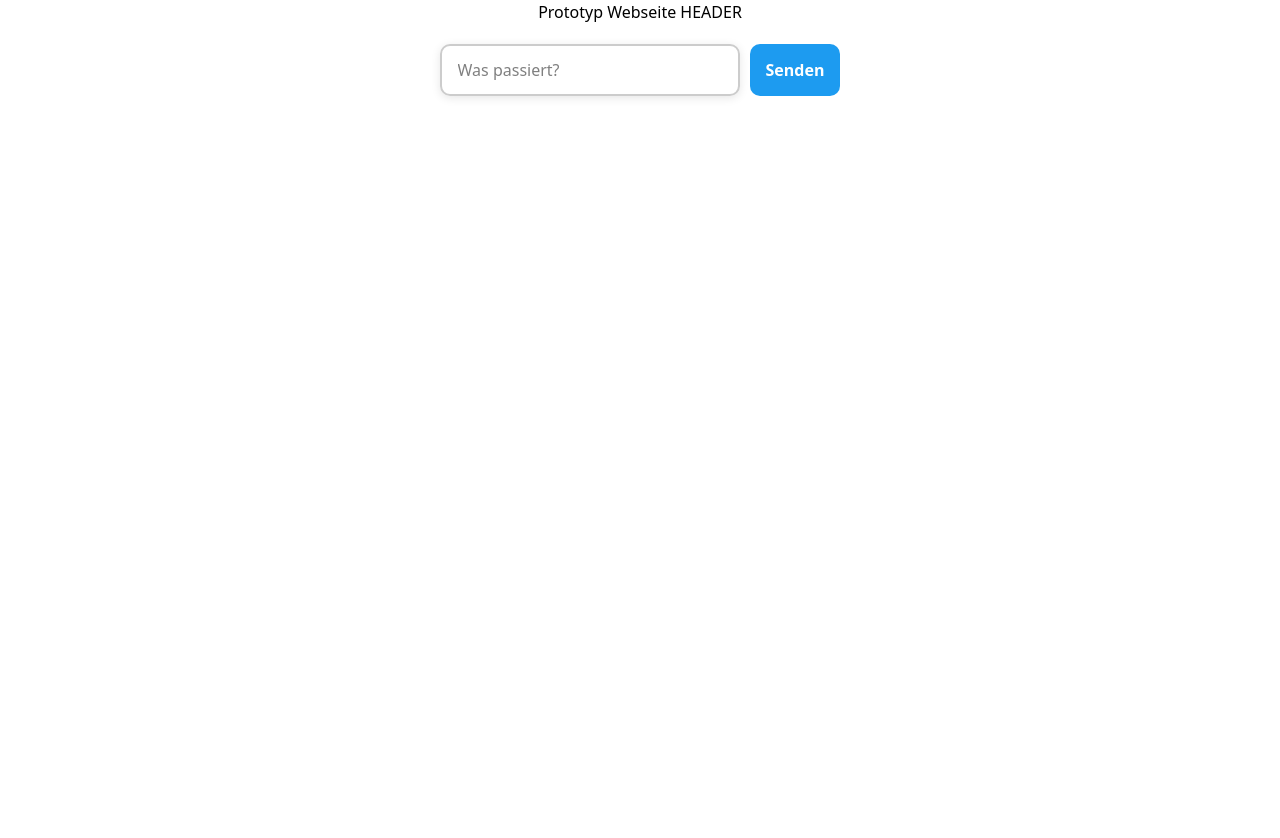
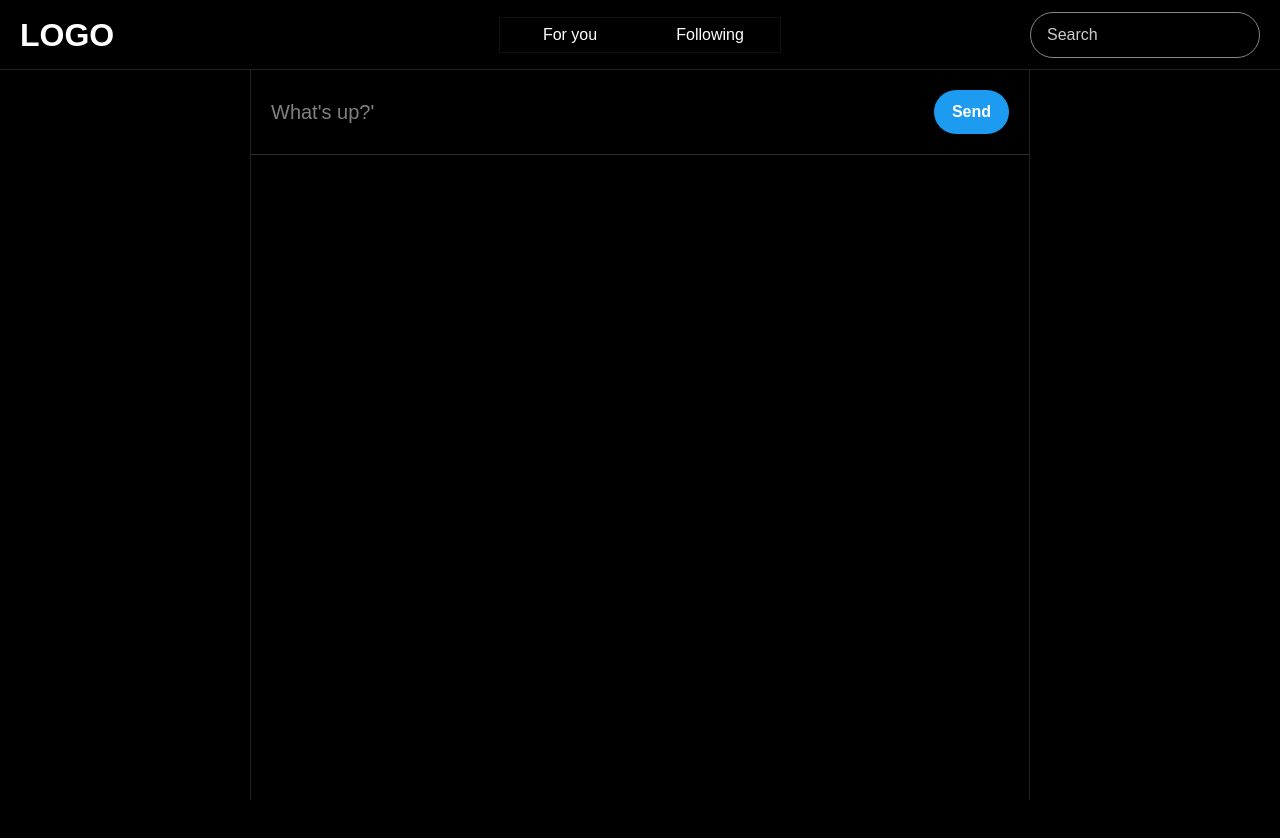
Before and after one commit to Pr1sm5/tb-social-media, a Next.js app: page / in a window 1280 px wide. Shown: the top 838 px of the page. Before the commit the page ends 800 px from the top, so only its background shows below. Built offline with nearby package versions, Linux system fonts and the light colour scheme.

Commit message:
Update 02
Design angepasst
Post haben nun
- Profilbild
- Username
-name
Und können gelöscht werden

Heade angepasst

```diff
--- a/app/components/TextInputComponent.tsx
+++ b/app/components/TextInputComponent.tsx
@@ -22,12 +22,12 @@ export default function Texteingabefeld({
         type="text"
         value={text}
         onChange={(e) => setText(e.target.value)}
-        placeholder="Was passiert?"
+        placeholder="What's up?'"
         style={inputStyle}
       />
 
       <button onClick={handleSend} style={buttonStyle}>
-        Senden
+        Send
       </button>
     </div>
   );
@@ -36,27 +36,38 @@ export default function Texteingabefeld({
 //CSS
 const containerStyle: React.CSSProperties = {
   display: "flex",
-  gap: "10px",
-  justifyContent: "center",
-  marginTop: "20px",
+  alignItems: "center",
+
+  padding: "20px",
+
+  borderBottom: "1px solid #2f2f2f",
+
+  width: "100%",
 };
 
 const inputStyle: React.CSSProperties = {
-  padding: "12px 16px",
-  fontSize: "16px",
-  border: "2px solid #ccc",
-  borderRadius: "10px",
+  flex: 1,
+
+  background: "transparent",
+  color: "white",
+
+  border: "none",
+
+  fontSize: "20px",
+
   outline: "none",
-  width: "300px",
-  boxShadow: "0 2px 10px rgba(0,0,0,0.1)",
 };
 
 const buttonStyle: React.CSSProperties = {
-  padding: "12px 16px",
-  borderRadius: "10px",
+  padding: "10px 18px",
+
   border: "none",
-  cursor: "pointer",
+  borderRadius: "999px",
+
   backgroundColor: "#1d9bf0",
   color: "white",
+
   fontWeight: "bold",
+
+  cursor: "pointer",
 };
--- a/app/components/TextOutputComponent.tsx
+++ b/app/components/TextOutputComponent.tsx
@@ -1,16 +1,89 @@
-//Feld wo eingegebener Text angezeigt wird
-export default function TextOutputComponent({ text }: { text: string }) {
+type TextOutputProps = {
+  text: string;
+  name: string;        // z.B. "Max Mustermann"
+  username: string;    // z.B. "username123"
+  onDelete: () => void;
+};
+
+export default function TextOutputComponent({
+  text,
+  name,
+  username,
+  onDelete,
+}: TextOutputProps) {
   return (
-    <div style={post}>
-      {text}
+    <div style={containerStyle}>
+      <div style={topRowStyle}>
+        <div style={avatarStyle}>👤</div>
+
+        <div style={userBlockStyle}>
+          <div style={nameStyle}>{name}</div>
+          <div style={handleStyle}>@{username}</div>
+        </div>
+      </div>
+
+      <p style={textStyle}>{text}</p>
+
+      <button onClick={onDelete} style={buttonStyle}>
+        Delete
+      </button>
     </div>
   );
 }
 
-const post = {
-  padding: "12px",
-  border: "1px solid #ddd",
-  borderRadius: "10px",
-  marginBottom: "10px",
-  background: "#fff",
+const containerStyle: React.CSSProperties = {
+  width: "100%",
+  padding: "18px 20px",
+  borderBottom: "1px solid #2f2f2f",
+  color: "white",
+  display: "flex",
+  flexDirection: "column",
+  gap: "12px",
 };
+
+const topRowStyle: React.CSSProperties = {
+  display: "flex",
+  alignItems: "center",
+  gap: "12px",
+};
+
+const avatarStyle: React.CSSProperties = {
+  width: "40px",
+  height: "40px",
+  borderRadius: "50%",
+  background: "#333",
+  display: "flex",
+  alignItems: "center",
+  justifyContent: "center",
+  fontSize: "18px",
+  flexShrink: 0,
+};
+
+const userBlockStyle: React.CSSProperties = {
+  display: "flex",
+  flexDirection: "column",
+};
+
+const nameStyle: React.CSSProperties = {
+  color: "white",
+  fontWeight: 600,
+};
+
+const handleStyle: React.CSSProperties = {
+  color: "#888",
+  fontSize: "13px",
+};
+
+const textStyle: React.CSSProperties = {
+  margin: 0,
+};
+
+const buttonStyle: React.CSSProperties = {
+  width: "fit-content",
+  padding: "6px 12px",
+  border: "1px solid #444",
+  borderRadius: "999px",
+  background: "transparent",
+  color: "#999",
+  cursor: "pointer",
+};
--- a/app/globals.css
+++ b/app/globals.css
@@ -1,4 +1,9 @@
 @import "tailwindcss";
+* {
+  margin: 0;
+  padding: 0;
+  box-sizing: border-box;
+}
 
 :root {
   --background: #ffffff;
@@ -7,9 +12,149 @@
 
 body {
   margin: 0;
+  min-height: 100vh;
+
+  background: #000;
+  color: white;
+
+  font-family: Arial, Helvetica, sans-serif;
+}
+
+main {
+  width: 100%;
+  min-height: 100vh;
+
   display: flex;
   flex-direction: column;
-  align-items: center;   /* horizontal zentrieren */
-  text-align: center;    /* Text zentrieren */
-  min-height: 100vh;     /* volle Bildschirmhöhe */
+
+  background: #000;
 }
+
+.header {
+  height: 70px;
+
+  display: grid;
+  grid-template-columns: 250px 1fr 250px;
+
+  align-items: center;
+
+  background: #000;
+
+  border-bottom: 1px solid #222;
+
+  padding: 0 20px;
+}
+
+/* LOGO */
+
+.logo {
+  justify-self: start;
+}
+
+.logo h1 {
+  font-size: 32px;
+  font-weight: 800;
+  color: white;
+  cursor: pointer;
+}
+
+.logo h1:hover {
+  opacity: 0.8;
+}
+
+.header-nav {
+  justify-self: center;
+
+  display: flex;
+
+  border: 1px solid #111;
+}
+
+.search-container {
+  justify-self: end;
+}
+
+/* MITTLERE NAVIGATION */
+
+.header-nav {
+  display: flex;
+
+  border: 1px solid #111;
+}
+
+.header-nav button {
+  width: 140px;
+  height: 34px;
+
+  background: transparent;
+  color: white;
+
+  border: none;
+
+  cursor: pointer;
+
+  font-size: 1rem;
+}
+
+.header-nav button:hover {
+  background-color: #111;
+}
+
+/* SEARCH */
+
+.search-container {
+  display: flex;
+  align-items: center;
+}
+
+.searchbar {
+  width: 230px;
+
+  background: transparent;
+  color: white;
+
+  border: 1px solid #888;
+  border-radius: 999px;
+
+  padding: 10px 16px;
+
+  font-size: 1rem;
+}
+
+.searchbar::placeholder {
+  color: #ccc;
+}
+
+.searchbar:focus {
+  outline: none;
+  border-color: white;
+}
+
+.feed {
+  width: 100%;
+  max-width: 780px;
+  margin: 0 auto;
+
+  border-left: 1px solid #222;
+  border-right: 1px solid #222;
+
+  min-height: calc(100vh - 70px);
+}
+
+
+.tweet-input {
+  width: 100%;
+
+  background: transparent;
+  color: white;
+
+  border: none;
+
+  font-size: 20px;
+
+  outline: none;
+}
+
+.tweet-input::placeholder {
+  color: #777;
+}
--- a/app/page.tsx
+++ b/app/page.tsx
@@ -13,22 +13,49 @@ export default function Page() {
     setPosts([text, ...posts]);
   }
 
+  function deletePost(index: number) {
+    setPosts(posts.filter((_, i) => i !== index));
+  }
+
   return (
     <>
-      <header>
-        <h1>Prototyp Webseite HEADER</h1>
+      <header className="header">
+        <div className="logo">
+          <h1>LOGO</h1>
+        </div>
+
+        <div className="header-nav">
+          <button>For you</button>
+          <button>Following</button>
+        </div>
+
+        <div className="search-container">
+          <input
+            type="text"
+            placeholder="Search"
+            className="searchbar"
+          />
+        </div>
       </header>
 
       <main>
-        <section>
+       <div className="feed">
+           <section>
           <Texteingabefeld onSend={addPost} />
         </section>
 
         <section>
           {posts.map((post, i) => (
-            <TextOutputComponent key={i} text={post} />
+            <TextOutputComponent
+              key={i}
+              text={post}
+              name="Kinky"
+              username="Samed123"
+              onDelete={() => deletePost(i)}
+            />
           ))}
         </section>
+       </div>
       </main>
     </>
   );
```
